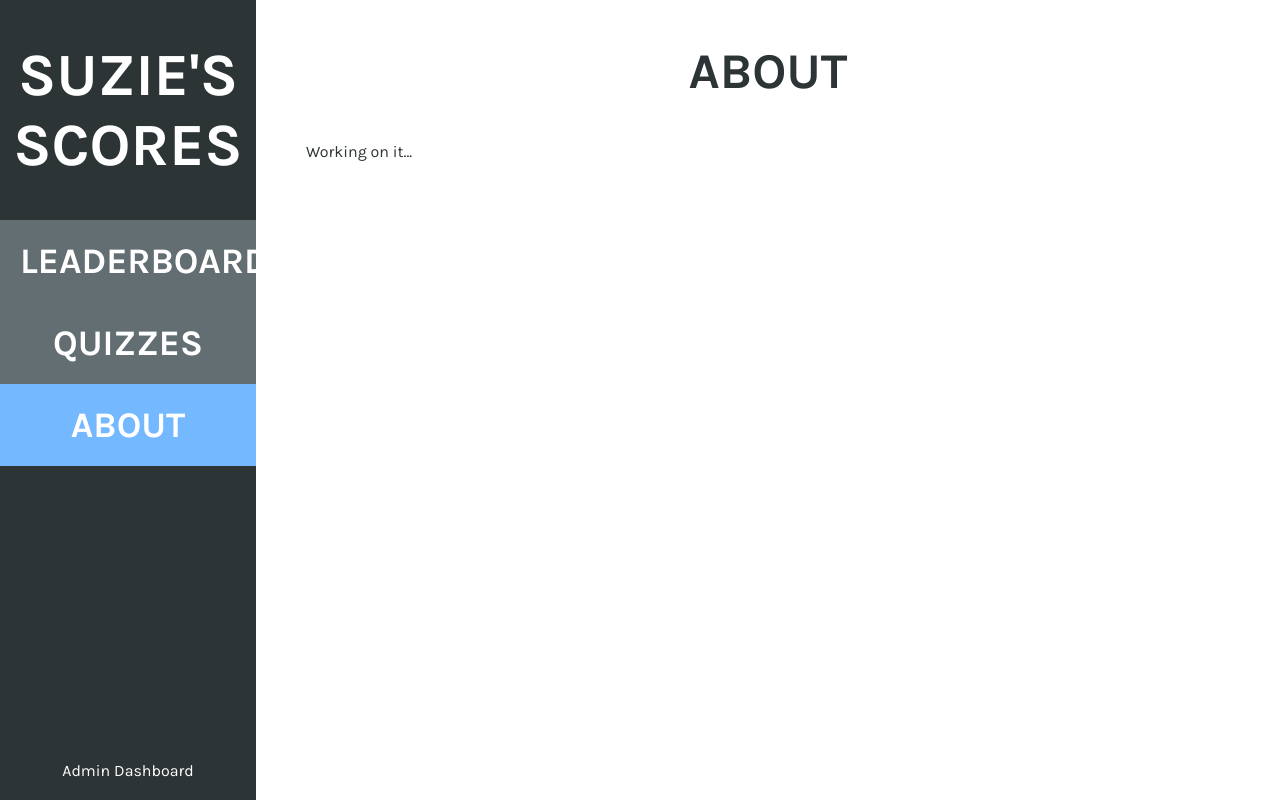
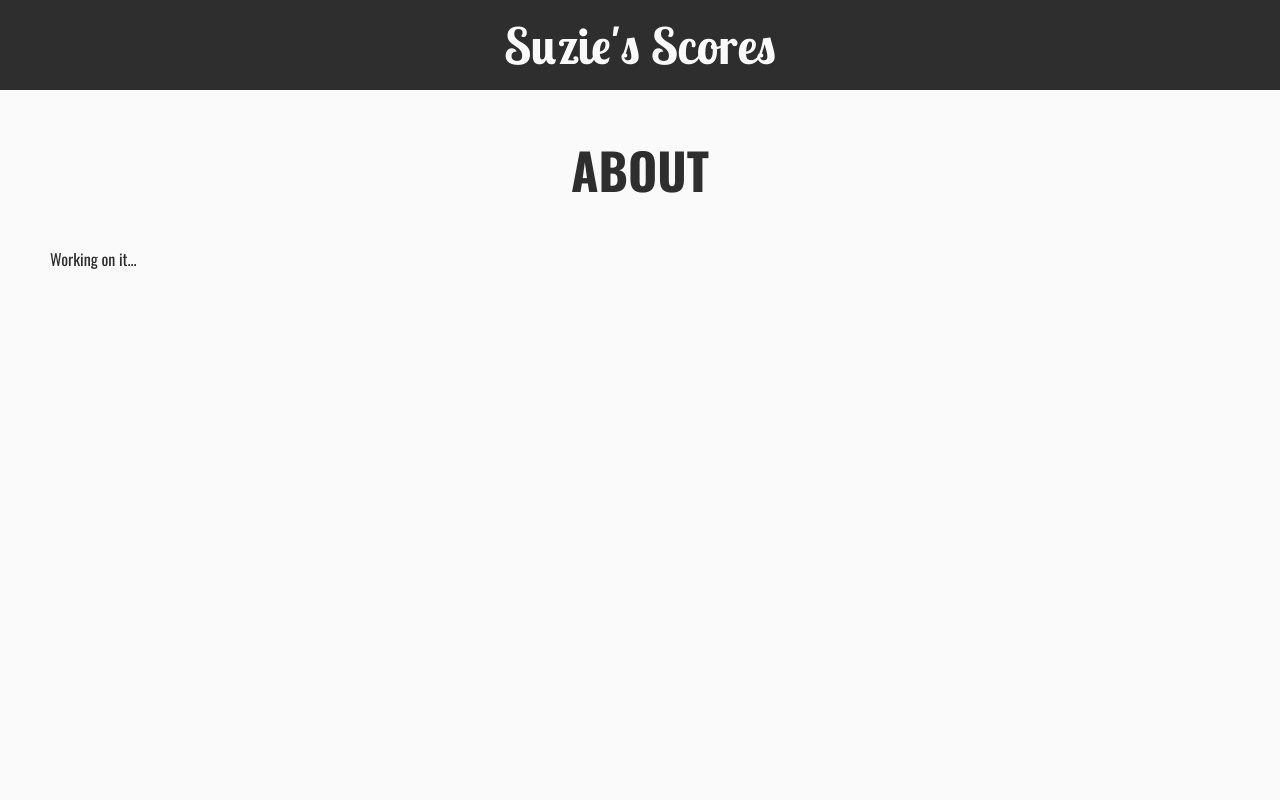
Before and after one commit to rytwalker/scores-client, a React (Create React App) app: page /about in a window 1280 px wide. Built offline with nearby package versions, Linux system fonts and the light colour scheme.

Commit message:
Added a header

```diff
--- a/public/index.html
+++ b/public/index.html
@@ -17,6 +17,11 @@
       href="https://fonts.googleapis.com/css?family=Karla:400,700"
       rel="stylesheet"
     />
+    <link
+      href="https://fonts.googleapis.com/css?family=Lobster+Two:400,700|Oswald:400,700"
+      rel="stylesheet"
+    />
+
     <!--
       Notice the use of %PUBLIC_URL% in the tags above.
       It will be replaced with the URL of the `public` folder during the build.
--- a/src/App.js
+++ b/src/App.js
@@ -2,9 +2,10 @@ import React, { Component } from 'react';
 import { Route } from 'react-router-dom';
 import AboutView from './views/AboutView';
 import AdminDashboardView from './views/AdminDashboardView';
+import Header from './components/Header';
 import LeaderboardView from './views/LeaderboardView';
 import QuizzesView from './views/QuizzesView';
-import Sidebar from './components/Sidebar';
+// import Sidebar from './components/Sidebar';
 import Scorecard from './components/Scorecard/Scorecard';
 import './styles/App.css';
 
@@ -12,7 +13,7 @@ class App extends Component {
   render() {
     return (
       <div className="App">
-        <Sidebar />
+        <Header />
         <Route exact path="/" component={LeaderboardView} />
         <Route exact path="/quiz/:id" component={QuizzesView} />
         <Route exact path="/new-quiz" component={Scorecard} />
--- /dev/null
+++ b/src/components/Header.js
@@ -0,0 +1,27 @@
+import React from 'react';
+import styled from 'styled-components';
+
+const Header = () => {
+  return (
+    <StyledHeader>
+      <h1>Suzie's Scores</h1>
+    </StyledHeader>
+  );
+};
+
+const StyledHeader = styled.header`
+  height: 90px;
+  background-color: #2f2e2e;
+  display: flex;
+  align-items: center;
+  justify-content: center;
+  text-align: center;
+
+  h1 {
+    font-family: 'Lobster Two', cursive;
+    color: #fafafa;
+    font-size: 5rem;
+  }
+`;
+
+export default Header;
--- a/src/styles/App.css
+++ b/src/styles/App.css
@@ -1,11 +1,11 @@
 .App {
   width: 100%;
   display: flex;
+  flex-direction: column;
 }
 
 .View {
   flex: 1;
-  margin-left: 20%;
 }
 
 .View h2 {
--- a/src/styles/index.css
+++ b/src/styles/index.css
@@ -10,9 +10,9 @@ body {
   margin: 0;
   padding: 0;
   font-size: 1.6rem;
-  font-family: 'Karla', sans-serif;
-  color: #2d3436;
-  background: #fff;
+  font-family: 'Oswald', sans-serif;
+  color: #2f2e2e;
+  background: #fafafa;
   -webkit-font-smoothing: antialiased;
   -moz-osx-font-smoothing: grayscale;
 }
```
